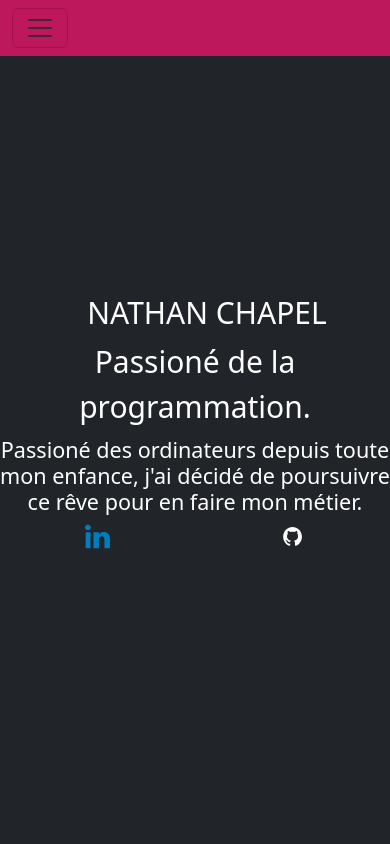
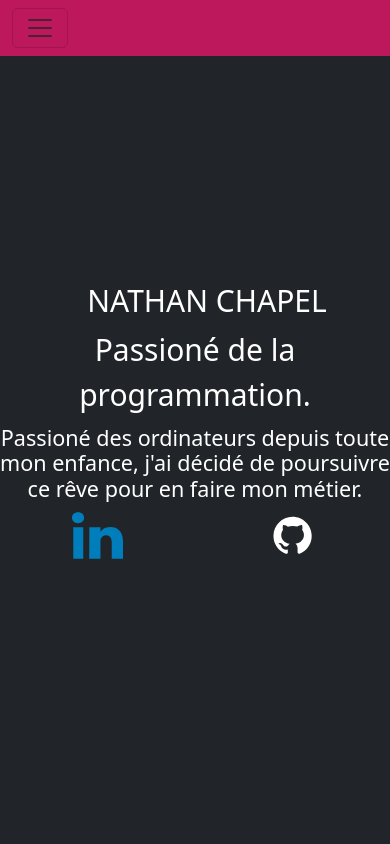
Before and after one commit to Naitoo3/Naitoo3.github.io, a plain HTML site: page index.html in a window 390 px wide. Shown: the top 844 px of the page. Drawn offline with nearby package versions, Linux system fonts and the light colour scheme; a web font is replaced by a local one.

Commit message:
fix: updated size for mobile devices

```diff
--- a/assets/CSS/styles.css
+++ b/assets/CSS/styles.css
@@ -67,8 +67,27 @@ a {
     transform: scale(0.9);
 }
 
-/* TODO: add better images later */
+/* Adjusts the brand images and their size */
 .brand-img {
     width: 15%;
     height: 100%;
 }
+
+
+/* Adjustements to mobile devices */
+
+@media (max-width: 768px) {
+    .brand-img {
+        width: 40%;
+    }
+}
+@media (max-width: 1024px) {
+    .brand-img {
+        width: 30%;
+    }
+}
+@media (max-width: 1366px) {
+    .brand-img {
+        width: 30%;
+    }
+}
```
